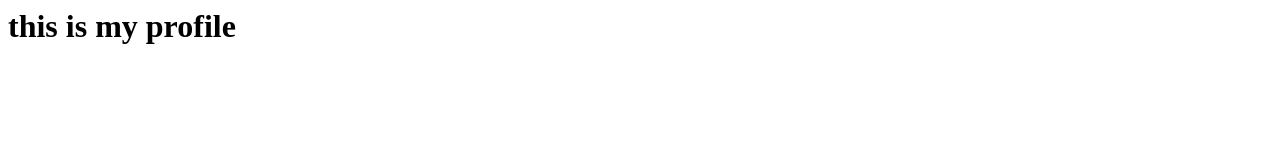
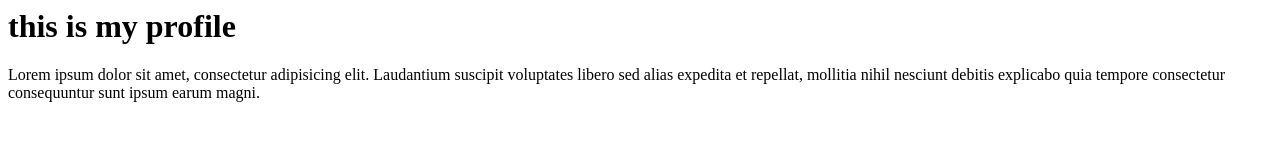
Before and after one commit to Senhaiko/profile, a plain HTML site: page index.html in a window 1280 px wide. Drawn offline with Linux system fonts and the light colour scheme.

Commit message:
add details

```diff
--- a/index.html
+++ b/index.html
@@ -1,2 +1,3 @@
 <h1>this is my profile
 </h1>
+<p>Lorem ipsum dolor sit amet, consectetur adipisicing elit. Laudantium suscipit voluptates libero sed alias expedita et repellat, mollitia nihil nesciunt debitis explicabo quia tempore consectetur consequuntur sunt ipsum earum magni.</p>
```
